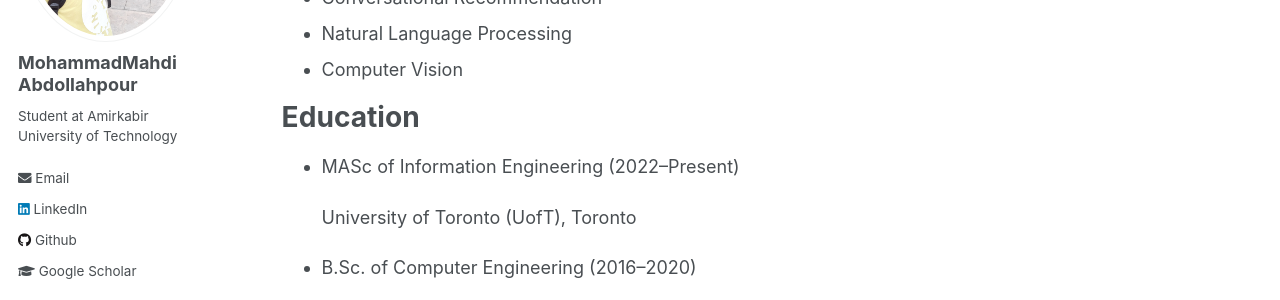
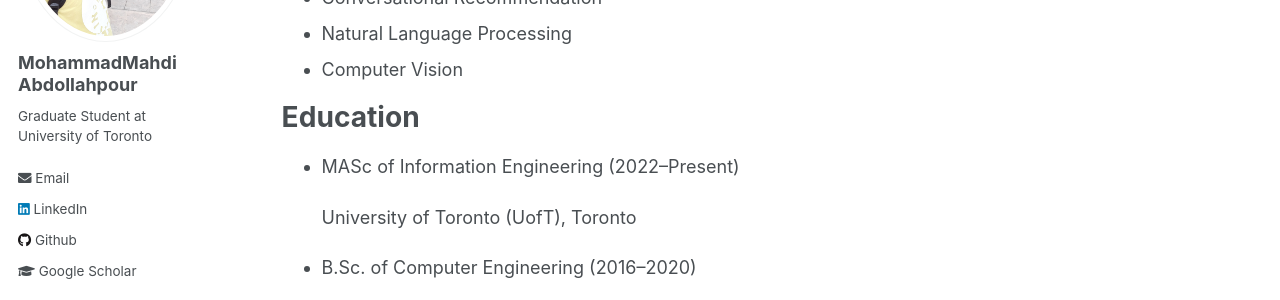
Before and after one commit to mahdiabdollahpour/mahdiabdollahpour.github.io, a Jekyll site: the page built from _pages/about.md, in a window 1280 px wide. Shown: the part 305-605 px from the top of the page. Built offline with Jekyll 4.4.1, drawn with Linux system fonts in a browser that asks for light colours.

Commit message:
Update _config.yml

```diff
--- a/_config.yml
+++ b/_config.yml
@@ -82,12 +82,12 @@
 author:
   name             : "MohammadMahdi Abdollahpour"
   avatar           : "profile.png"
-  bio              : "Student at Amirkabir University of Technology"
+  bio              : "Graduate Student at University of Toronto"
   # location         : "Location"
   employer         :
   # pubmed           : "https://www.ncbi.nlm.nih.gov/pubmed/?term=john+snow"
   googlescholar    : "https://scholar.google.com/citations?user=P15R_U0AAAAJ&hl=en"
-  email            : mabdollahpour@aut.ac.ir
+  email            : m.abdollahpour@mail.utoronto.ca
   # researchgate     :  # example: "https://www.researchgate.net/profile/yourprofile"
   uri              :
   bitbucket        :
```
